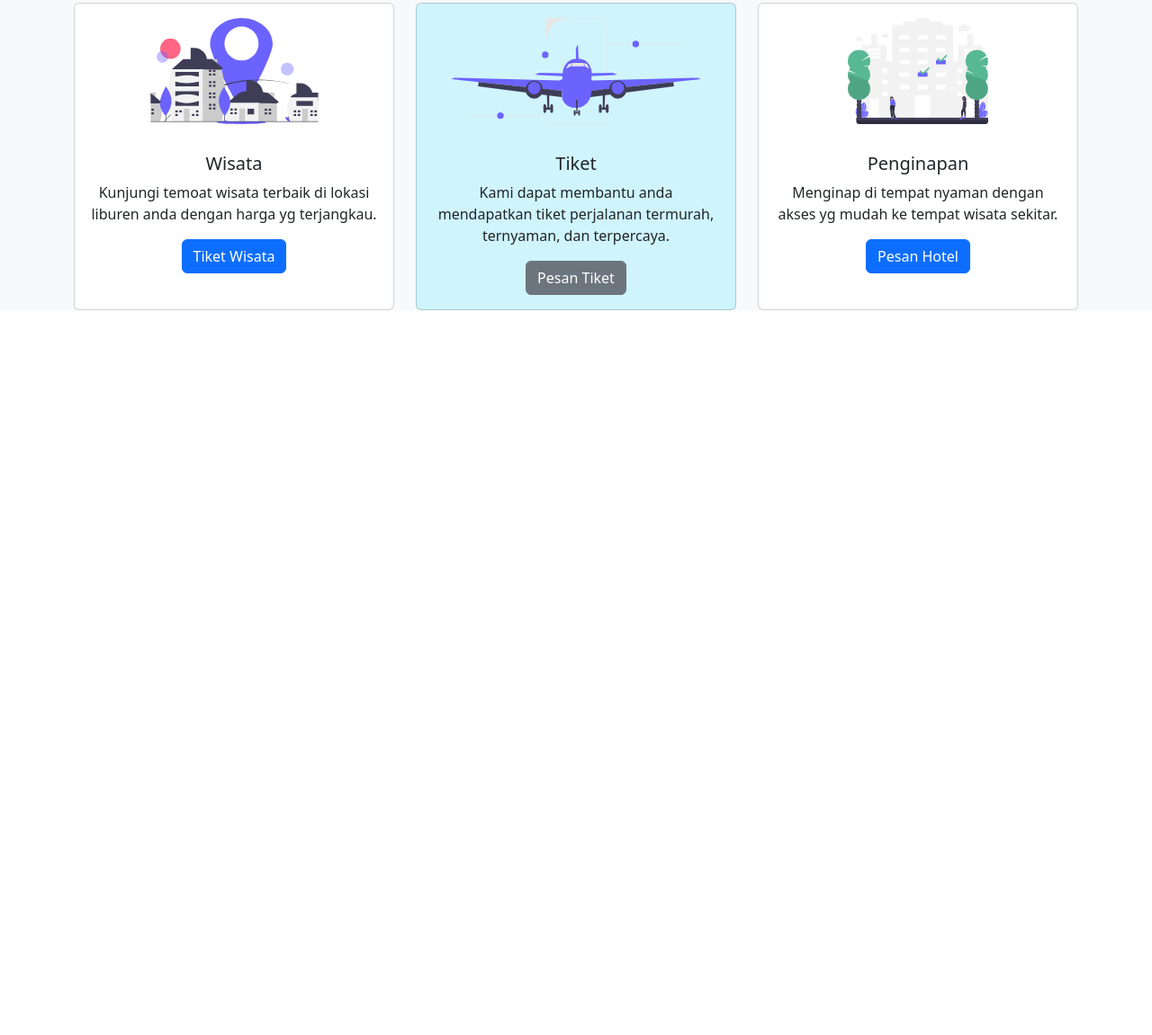
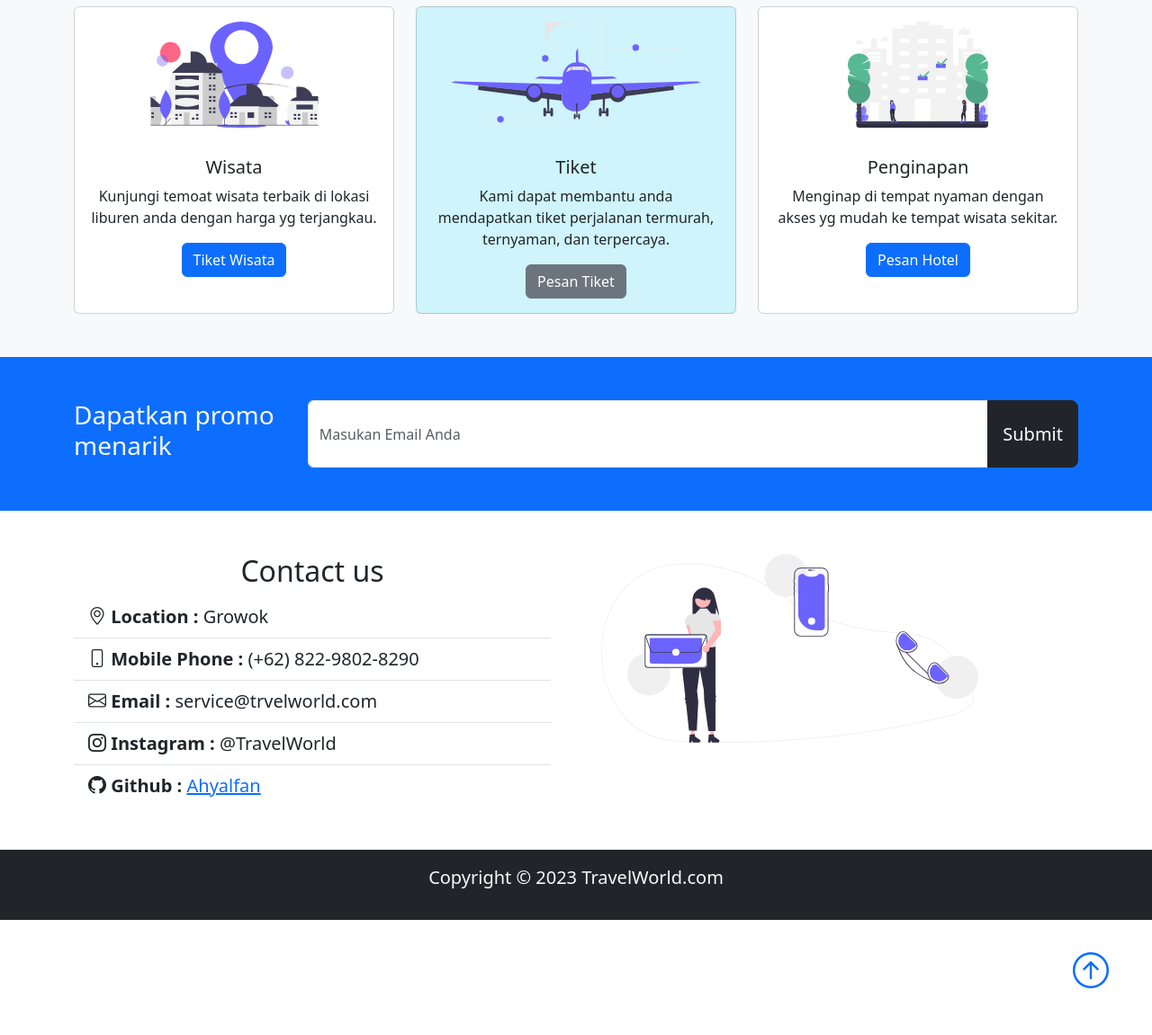
Before and after one commit to ahyalfan/bootstrap_dasar, a plain HTML site: page index.html in a window 1280 px wide. Shown: the part 499-1650 px from the top of the page at 90% size. Before the commit the page ends 844 px from the top, so only its background shows below. Drawn offline with nearby package versions, Linux system fonts and the light colour scheme.

Commit message:
menambahkan fitur promo, contact us, dan footer

```diff
--- a/css/style.css
+++ b/css/style.css
@@ -1,5 +1,5 @@
 .header{
-    margin-top: 90px !important;
+    margin-top: 70px !important;
 }
 
 #service img {
--- a/index.html
+++ b/index.html
@@ -5,11 +5,14 @@
     <meta name="viewport" content="width=device-width, initial-scale=1">
     <title>Travel World</title>
     <link href="https://cdn.jsdelivr.net/npm/bootstrap@5.3.2/dist/css/bootstrap.min.css" rel="stylesheet" integrity="sha384-T3c6CoIi6uLrA9TneNEoa7RxnatzjcDSCmG1MXxSR1GAsXEV/Dwwykc2MPK8M2HN" crossorigin="anonymous">
+    <!-- bootstrap icon -->
+    <link rel="stylesheet" href="https://cdn.jsdelivr.net/npm/bootstrap-icons@1.11.1/font/bootstrap-icons.css">
+
     <link rel="stylesheet" href="css/style.css">
   </head>
   <body>
 
-    <nav class="navbar navbar-expand-lg bg-dark navbar-dark fixed-top py-2">
+    <nav class="navbar navbar-expand-lg bg-dark navbar-dark fixed-top py-3">
         <div class="container">
           <a class="navbar-brand" href="#">Travel World</a>
           <button class="navbar-toggler" type="button" data-bs-toggle="collapse" data-bs-target="#navbarNavAltMarkup" aria-controls="navbarNavAltMarkup" aria-expanded="false" aria-label="Toggle navigation">
@@ -18,19 +21,19 @@
           <div class="collapse navbar-collapse" id="navbarNavAltMarkup">
             <div class="navbar-nav ms-auto">
               <a class="nav-link active" aria-current="page" href="#">Home</a>
-              <a class="nav-link" href="#">Services</a>
-              <a class="nav-link" href="#">About</a>
-              <a class="nav-link" href="#" aria-disabled="false">Contact</a>
+              <a class="nav-link" href="#service">Services</a>
+              <a class="nav-link" href="#promo">Promo</a>
+              <a class="nav-link" href="#contact" aria-disabled="false">Contact</a>
             </div>
           </div>
         </div>
       </nav>
 
       <!-- header -->
-      <section class="header bg-light text-dark">
+      <section id="header" class="header bg-light text-dark py-4">
         <div class="container text-center text-sm-start">
           <div class="row align-items-center">
-            <div class="col-sm-5">
+            <div class="col-sm-5 px-5 px-sm-3">
               <h1><span class="text-primary">Travel</span> Mudah dan Cepat.</h1>
               <p class="lead">Layanan Travel paling nyaman, mudah, dan cepat. Hanya ada di Travel World</p>
               <button
@@ -48,10 +51,10 @@
       </section>
 
       <!-- service -->
-      <section id="service" class="pt-5 bg-light text-dark">
+      <section id="service" class="pt-2 pt-sm-4 bg-light text-dark">
         <div class="container">
           <div class="row row-cols-1 row-cols-md-3 g-4 text-center">
-            <div class="col">
+            <div class="col mb-4 mb-sm-5">
               <div class="card h-100">
                 <img src="img/best_place.svg" class="p-3 card-img-top" alt="wisata">
                 <div class="card-body">
@@ -61,7 +64,7 @@
                 </div>
               </div>
             </div>
-            <div class="col">
+            <div class="col mb-4 mb-sm-5">
               <div class="card h-100 bg-info-subtle">
                 <img src="img/aircraft.svg" class="p-3 card-img-top" alt="tiket">
                 <div class="card-body">
@@ -71,7 +74,7 @@
                 </div>
               </div>
             </div>
-            <div class="col">
+            <div class="col mb-4 mb-sm-5">
               <div class="card h-100">
                 <img src="img/hotel.svg" class="p-3 card-img-top" alt="hotel">
                 <div class="card-body">
@@ -85,6 +88,72 @@
         </div>
       </section>
 
+      <!-- promo -->
+      <section class="bg-primary text-light p-5" id="promo">
+        <div class="container">
+          <div class="d-md-flex justify-content-between align-content-center">
+            <h3>Dapatkan promo menarik</h3>
+            <div class="input-group">
+              <input type="text" class="form-control" placeholder="Masukan Email Anda">
+              <button class="btn-dark btn btn-lg" type="button">Submit</button>
+            </div>
+          </div>
+        </div>
+      </section>
+
+      <!-- contact -->
+      <section class="p-5" id="contact">
+        <div class="container">
+          <div class="row g-3 align-content-center">
+            <div class="col-sm">
+              <h2 class="text-center mb-2">Contact us</h2>
+              <ul class="list-group list-group-flush lead">
+                <li class="list-group-item">
+                  <i class="bi bi-geo-alt"></i>
+                  <span class="fw-bold">Location : </span>
+                  Growok
+                </li>
+                <li class="list-group-item">
+                  <i class="bi bi-phone"></i>
+                  <span class="fw-bold">Mobile Phone : </span>
+                  (+62) 822-9802-8290
+                </li>
+                <li class="list-group-item">
+                  <i class="bi bi-envelope"></i>
+                  <span class="fw-bold">Email : </span>
+                  service@trvelworld.com
+                </li>
+                <li class="list-group-item">
+                  <i class="bi bi-instagram"></i>
+                  <span class="fw-bold">Instagram : </span>
+                  @TravelWorld
+                </li>
+                <li class="list-group-item">
+                  <i class="bi bi-github"></i>
+                  <span class="fw-bold">Github : </span>
+                  <a href="github.com/Ahyalfan">Ahyalfan</a>
+                </li>
+              </ul>
+            </div>
+            <div class="col-sm ps-5">
+              <img class="img-fluid d-none d-sm-inline-block h-75"
+              src="img/contact.svg"
+              alt="Adventure">
+            </div>
+          </div>
+        </div>
+      </section>
+
+      <!-- footer -->
+      <footer class="p-3 bg-dark text-light text-center">
+        <div class="container">
+          <p class="lead">Copyright &copy; 2023 TravelWorld.com</p>
+
+          <a href="#" class="position-absolute bottom end-0 p-5">
+            <i class="bi bi-arrow-up-circle h1"></i>
+          </a>
+        </div>
+      </footer>
 
     <!-- <script src="https://cdn.jsdelivr.net/npm/@popperjs/core@2.11.8/dist/umd/popper.min.js" integrity="sha384-I7E8VVD/ismYTF4hNIPjVp/Zjvgyol6VFvRkX/vR+Vc4jQkC+hVqc2pM8ODewa9r" crossorigin="anonymous"></script> -->
     <script src="https://cdn.jsdelivr.net/npm/bootstrap@5.3.2/dist/js/bootstrap.bundle.min.js" integrity="sha384-C6RzsynM9kWDrMNeT87bh95OGNyZPhcTNXj1NW7RuBCsyN/o0jlpcV8Qyq46cDfL" crossorigin="anonymous"></script>
```
Also changed, not shown: img/contact.svg (added).
